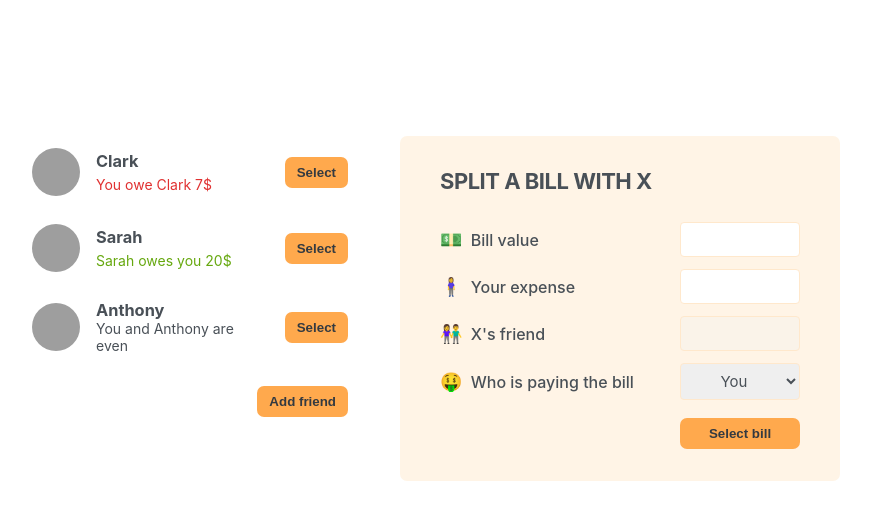
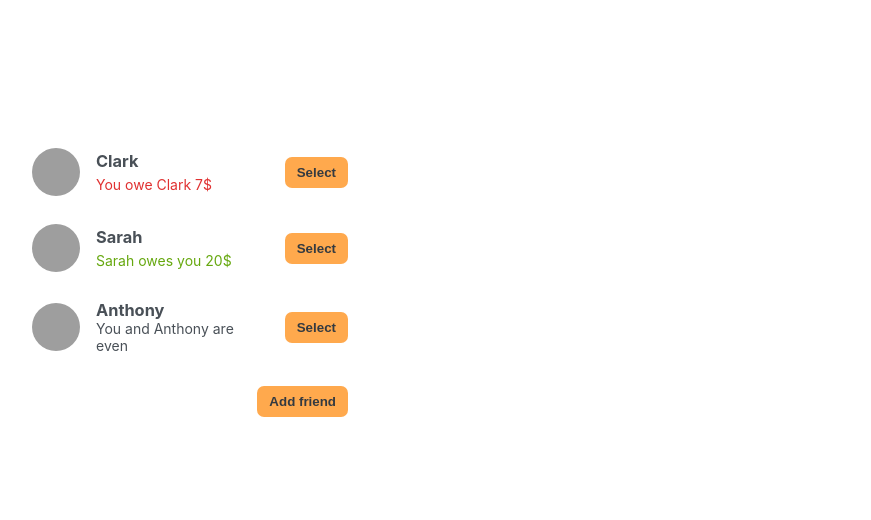
Before and after one commit to ahmadmohammadirad2006/eat-n-split, a React (Create React App) app: page / in a window 1280 px wide. Shown: the top 520 px of the page, without its empty margins (210-1081 px from the left). Built offline with nearby package versions, Linux system fonts and the light colour scheme; grey boxes are pictures that could not be loaded; the HTML template or start-up script is replaced by a standard one.

Commit message:
feat: implement friend selection and displaying split bill form
Changes:
- add selectedFriend state into App component
- add handleSection function into App component

```diff
--- a/src/App.js
+++ b/src/App.js
@@ -32,6 +32,7 @@
 export default function App() {
   const [friends, setFriends] = useState(initialFriends);
   const [showAddFriend, setShowAddFriend] = useState(false);
+  const [selectedFriend, setSelectedFriend] = useState(null);
 
   function handleShowAddFriend() {
     setShowAddFriend((show) => !show);
@@ -42,33 +43,51 @@
     setShowAddFriend(false);
   }
 
+  function handleSection(friend) {
+    setSelectedFriend((cur) => (cur?.id === friend.id ? null : friend));
+    setShowAddFriend(false);
+  }
+
   return (
     <div className='app'>
       <div className='sidebar'>
-        <FriendsList friends={friends} />
+        <FriendsList
+          friends={friends}
+          onSelection={handleSection}
+          selectedFriend={selectedFriend}
+        />
+
         {showAddFriend && <FormAddFriend onAddFriend={handleAddFriend} />}
+
         <Button onClick={handleShowAddFriend}>
           {showAddFriend ? 'Close' : 'Add friend'}
         </Button>
       </div>
-      <FormSplitBill />
+
+      {selectedFriend && <FormSplitBill selectedFriend={selectedFriend} />}
     </div>
   );
 }
 
-function FriendsList({ friends }) {
+function FriendsList({ friends, onSelection, selectedFriend }) {
   return (
     <ul>
       {friends.map((friend) => (
-        <Friend friend={friend} key={friend.id} />
+        <Friend
+          friend={friend}
+          onSelection={onSelection}
+          selectedFriend={selectedFriend}
+          key={friend.id}
+        />
       ))}
     </ul>
   );
 }
 
-function Friend({ friend }) {
+function Friend({ friend, onSelection, selectedFriend }) {
+  const isSelected = friend.id === selectedFriend?.id;
   return (
-    <li>
+    <li className={isSelected ? 'selected' : ''}>
       <img src={friend.image} alt={friend.name} />
       <h3>{friend.name}</h3>
 
@@ -84,7 +103,9 @@
       )}
       {friend.balance === 0 && <p>You and {friend.name} are even</p>}
 
-      <Button>Select</Button>
+      <Button onClick={() => onSelection(friend)}>
+        {isSelected ? 'close' : 'Select'}
+      </Button>
     </li>
   );
 }
@@ -129,10 +150,10 @@
   );
 }
 
-function FormSplitBill() {
+function FormSplitBill({ selectedFriend }) {
   return (
     <form className='form-split-bill'>
-      <h2>Split a bill with X</h2>
+      <h2>Split a bill with {selectedFriend.name}</h2>
 
       <label>💵 Bill value</label>
       <input type='text' />
@@ -140,16 +161,16 @@
       <label>🧍‍♀️ Your expense</label>
       <input type='text' />
 
-      <label>👫 X's friend</label>
+      <label>👫 {selectedFriend.name}'s expense</label>
       <input type='text' disabled />
 
       <label>🤑 Who is paying the bill</label>
       <select>
         <option value='user'>You</option>
-        <option value='friend'>X</option>
+        <option value='friend'>{selectedFriend.name}</option>
       </select>
 
-      <Button>Select bill</Button>
+      <Button>Split bill</Button>
     </form>
   );
 }
```
